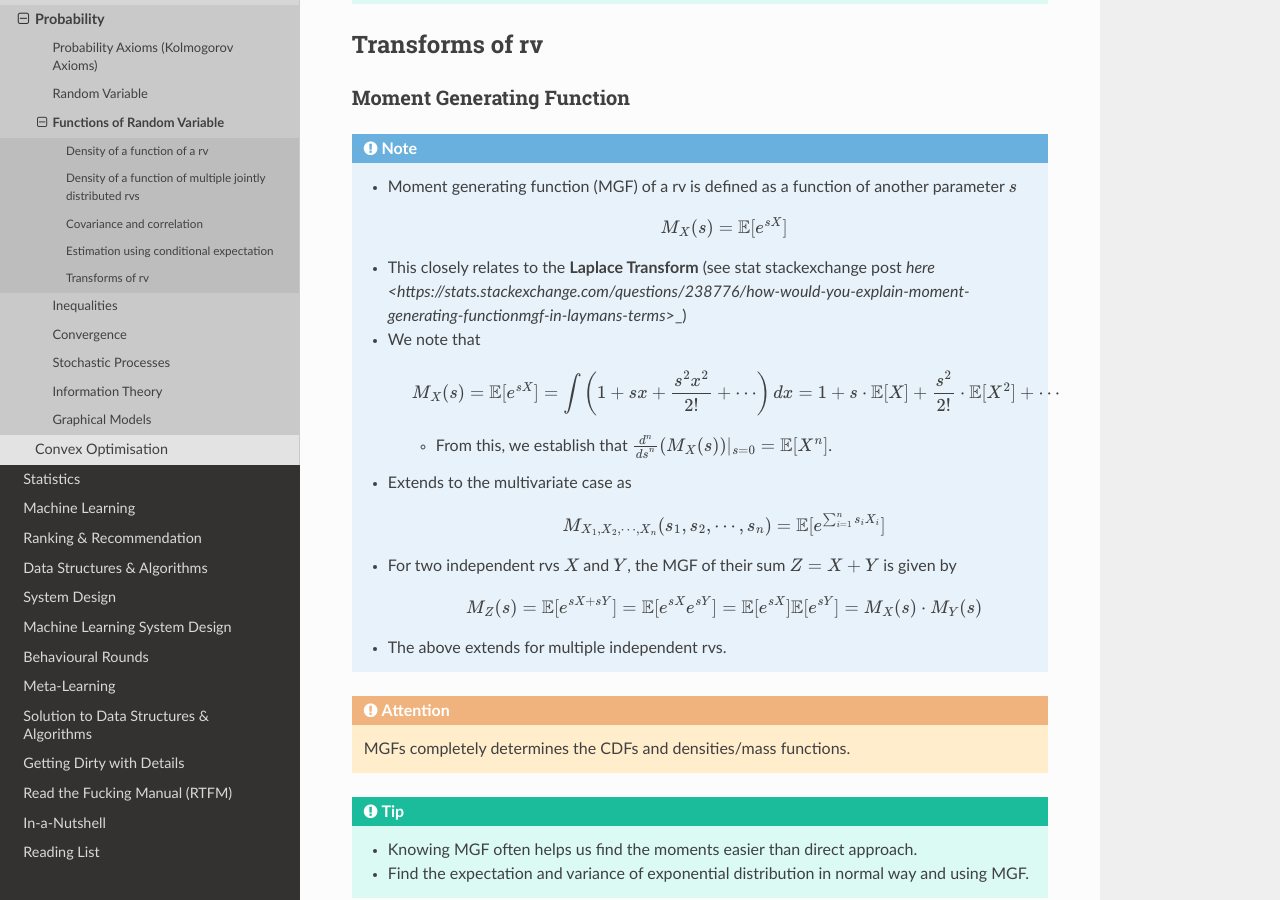
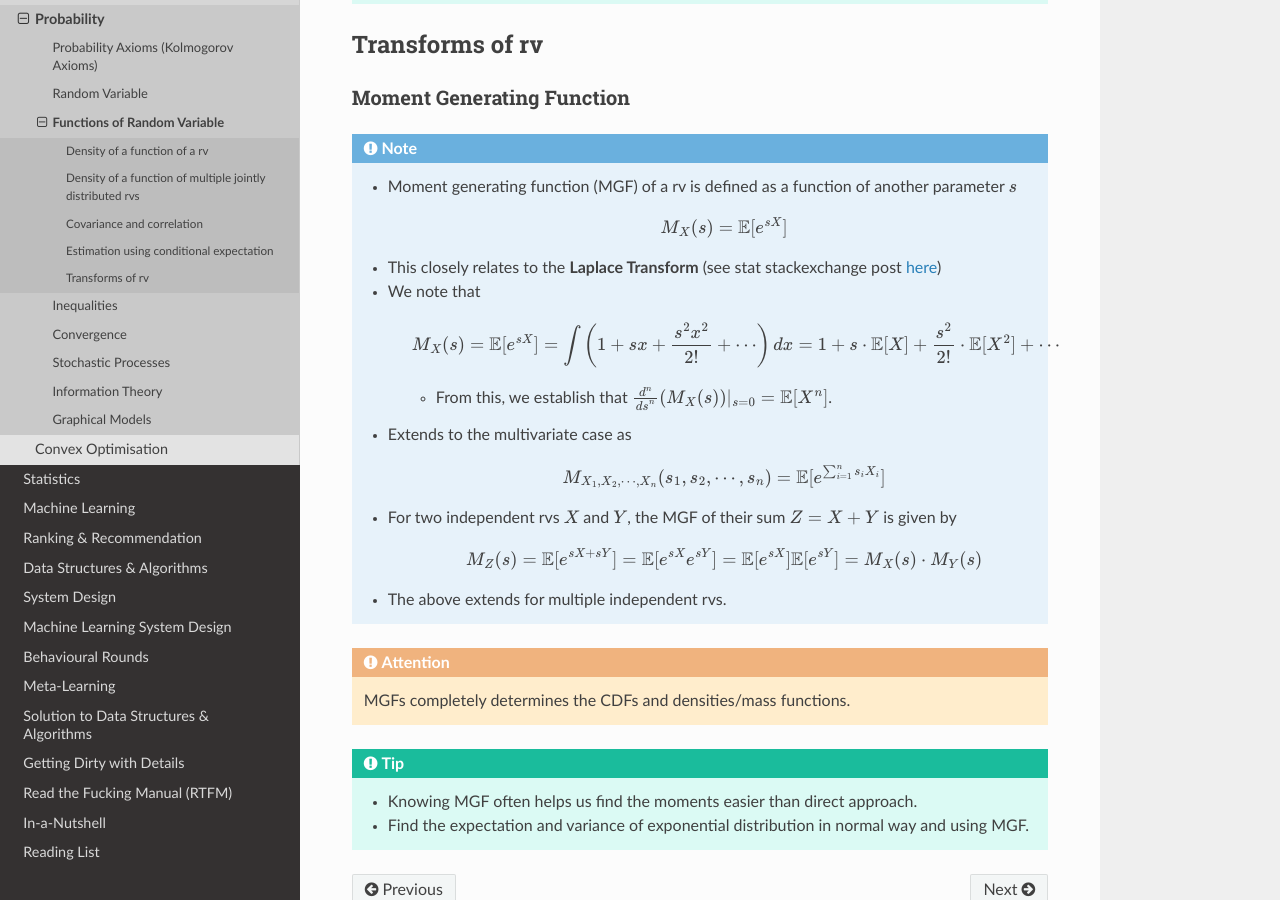
Before and after one commit to uselesstechjunks/leetcode, a Sphinx documentation site: the page built from docs/source/math/prob/func.rst, in a window 1280 px wide and 900 px high, scrolled down 5300 px. Built offline with Sphinx 7.4.7 and the Read the Docs theme 2.0.0, drawn with Linux system fonts in a browser that asks for light colours.

Commit message:
Update func.rst

```diff
--- a/docs/source/math/prob/func.rst
+++ b/docs/source/math/prob/func.rst
@@ -185,7 +185,7 @@ Moment Generating Function
 	* Moment generating function (MGF) of a rv is defined as a function of another parameter :math:`s`
 
 		.. math:: M_X(s)=\mathbb{E}[e^{sX}]
-	* This closely relates to the **Laplace Transform** (see stat stackexchange post `here <https://stats.stackexchange.com/questions/238776/how-would-you-explain-moment-generating-functionmgf-in-laymans-terms`>_)
+	* This closely relates to the **Laplace Transform** (see stat stackexchange post `here <https://stats.stackexchange.com/questions/238776/how-would-you-explain-moment-generating-functionmgf-in-laymans-terms>`_)
 	* We note that
 
 		.. math:: M_X(s)=\mathbb{E}[e^{sX}]=\int\left(1+sx+\frac{s^2x^2}{2!}+\cdots\right)\mathop{dx}=1+s\cdot\mathbb{E}[X]+\frac{s^2}{2!}\cdot\mathbb{E}[X^2]+\cdots
```
